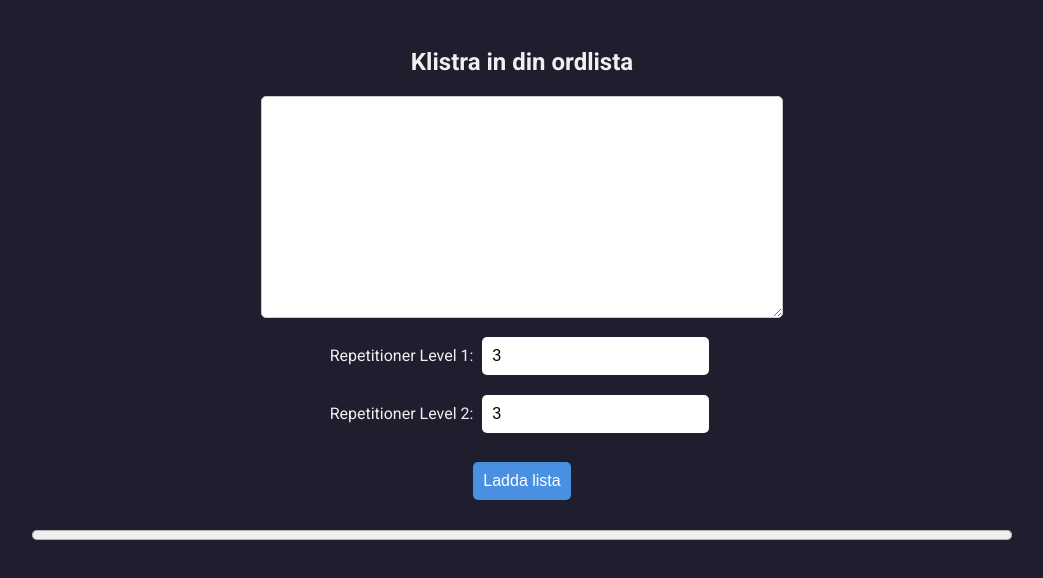
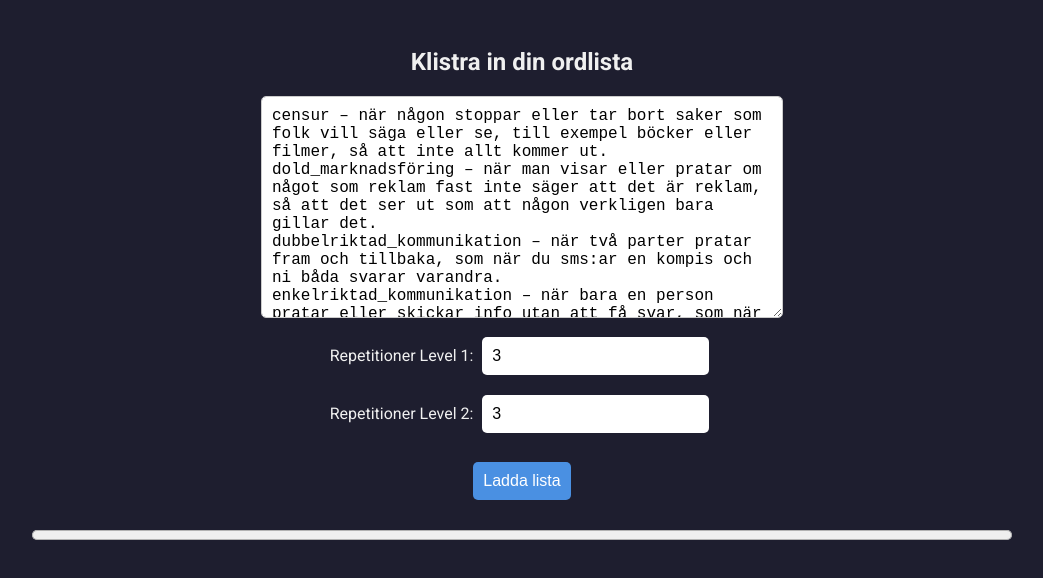
Before and after one commit to b4garn/ordspelet, a plain HTML site: page index.html in a window 1280 px wide. Shown: the whole page, without its empty margins (118-1161 px from the left). Drawn offline with nearby package versions, Linux system fonts and the light colour scheme.

Commit message:
Update index.html

```diff
--- a/index.html
+++ b/index.html
@@ -81,7 +81,43 @@
 <body>
   <div id="inputSection">
     <h2>Klistra in din ordlista</h2>
-    <textarea id="inputData"></textarea>
+    <textarea id="inputData">
+censur – när någon stoppar eller tar bort saker som folk vill säga eller se, till exempel böcker eller filmer, så att inte allt kommer ut.
+dold_marknadsföring – när man visar eller pratar om något som reklam fast inte säger att det är reklam, så att det ser ut som att någon verkligen bara gillar det.
+dubbelriktad_kommunikation – när två parter pratar fram och tillbaka, som när du sms:ar en kompis och ni båda svarar varandra.
+enkelriktad_kommunikation – när bara en person pratar eller skickar info utan att få svar, som när man lyssnar på radio.
+fakta – grejer som är sanna och kan kontrolleras, som att jorden är rund.
+förtal – när man pratar illa om någon och säger saker som inte är sanna för att göra dem illa.
+hets_mot_folkgrupp – när man sprider elaka eller hotfulla saker om en viss grupp människor, till exempel ett folkslag eller religion.
+influencer – en person på nätet som många lyssnar på och som kan påverka vad folk köper eller tycker.
+informationssamhället – ett samhälle där vi får reda på och delar massor av information hela tiden med internet och teknik.
+konsumentverket – en myndighet som jobbar för att skydda oss som köper saker, så vi inte blir lurade av företag.
+marknadsföring – sättet företag berättar om sina produkter eller tjänster för att få oss att köpa dem, som reklam.
+marknadsföringslagen – regler som bestämmer vad som är okej och inte okej inom reklam och marknadsföring i Sverige.
+massmedier – kanaler som når många samtidigt, till exempel TV, radio, tidningar och stora webbplatser.
+meddelarskydd – en regel som skyddar personer som berättar viktiga hemliga saker till journalister, så att de inte straffas för det.
+medier – samlingsnamn för olika kanaler där man sprider information, som tidningar, TV och internet.
+mottagare – den som tar emot information eller ett meddelande, till exempel den som läser ett mejl.
+nyhetsförmedling – när journalister samlar in och berättar om det som händer i världen så folk kan veta vad som är på gång.
+opinionsbildning – när någon försöker få många att tycka på ett visst sätt om någonting, till exempel politik eller nya regler.
+perspektiv – en speciell synvinkel eller åsikt som man har när man berättar om något, som att se en film från olika karaktärers punkt.
+produktplacering – när man smyger in en produkt i en film eller serie, så att du ser den men det är inte direkt reklam.
+propaganda – när man sprider budskap för att få folk att tycka eller göra som man vill, ofta utan att berätta hela sanningen.
+reklam – annonser och budskap där företag visar sina produkter för att vi ska vilja köpa dem.
+samhällsinformation – viktig information från myndigheter eller organisationer som hjälper oss veta vad som händer i samhället, till exempel vädervarningar.
+sexuellt_ofredande – när någon gör något sexuellt mot dig som du inte vill, som att röra dig på ett sätt du inte gillat eller säga något sexuellt kränkande.
+skvaller – prat om andra människor som ofta är privat eller lite hemligt, och ibland inte helt sant.
+skärmdump – en bild på allt som syns på din datorskärm eller mobilskärm just nu.
+sociala_medier – appar och webbplatser där vi pratar, delar bilder och videos med varandra, som Instagram, TikTok eller Facebook.
+sponsring – när ett företag eller någon betalar för t.ex. en idrottare, artist eller program, och får synas genom det.
+sändare – den som skickar ut ett meddelande eller en signal, så som en radiostation eller en person som pratar.
+tryckfrihet – rätten att skriva och publicera allt man vill utan att staten kan stoppa det, så länge man inte bryter mot andra lagar.
+tryckfrihetsförordning – en viktig lag i Sverige som berättar vad som gäller för tryckfrihet, alltså vad man får skriva i tidningar och böcker.
+upphovsrätt – regler som säger att den som skapar något (t.ex. en bok, film eller låt) bestämmer vem som får kopiera eller använda det.
+värdering – vad man tycker är viktigast eller rätt och fel, som att tycka att vänlighet är viktigt.
+yttrandefrihet – rätten att säga och tycka vad man vill, inom lagen, utan att bli straffad.
+yttrandefrihetsgrundlagen – en svensk lag som bestämmer att alla får säga vad de vill, så länge man inte bryter mot vissa lagar som förtal eller hets mot folkgrupp.
+    </textarea>
     <label>
       Repetitioner Level 1:
       <input type="number" id="level1Input" value="3" min="1">
```
